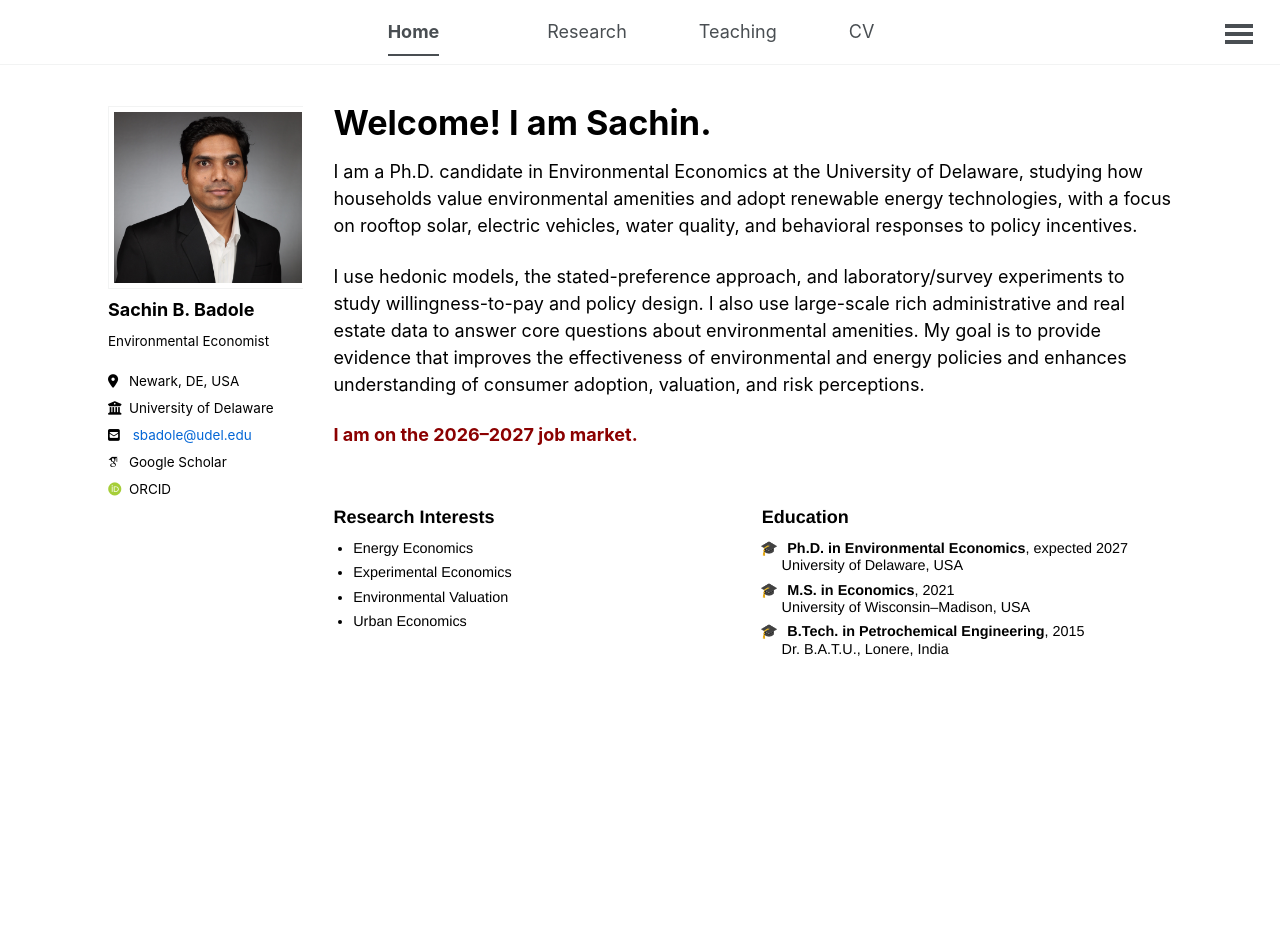
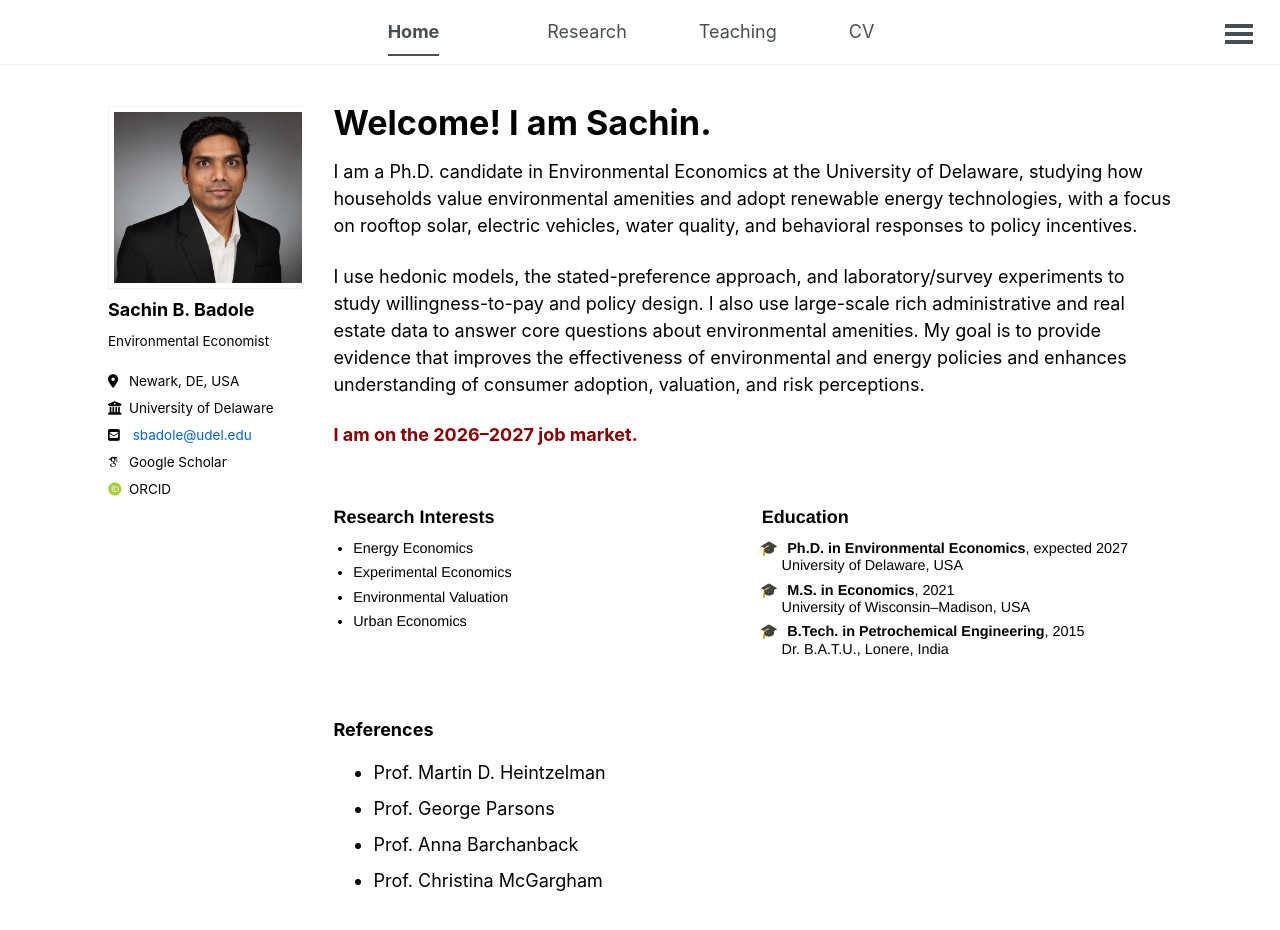
Before and after one commit to sachin-b-badole/sachin-b-badole.github.io, a Jekyll site: the page built from _pages/about.md, in a window 1280 px wide and 1110 px high. Shown: the top 930 px of the window. Built offline with Jekyll 4.4.1, drawn with Linux system fonts in a browser that asks for light colours; some web fonts are replaced.

Commit message:
Update about.md

```diff
--- a/_pages/about.md
+++ b/_pages/about.md
@@ -41,6 +41,16 @@ I use hedonic models, the stated-preference approach, and laboratory/survey expe
         <strong>B.Tech. in Petrochemical Engineering</strong>, 2015<br>
         Dr. B.A.T.U., Lonere, India
       </li>
+    </ul>
+  </div>
+
+  <div class="three-col-block">
+    <h3>References</h3>
+    <ul class="reference-list">
+      <li>Prof. Martin D. Heintzelman</li>
+      <li>Prof. George Parsons</li>
+      <li>Prof. Anna Barchanback</li>
+      <li>Prof. Christina McGargham</li>
     </ul>
   </div>
 
```
